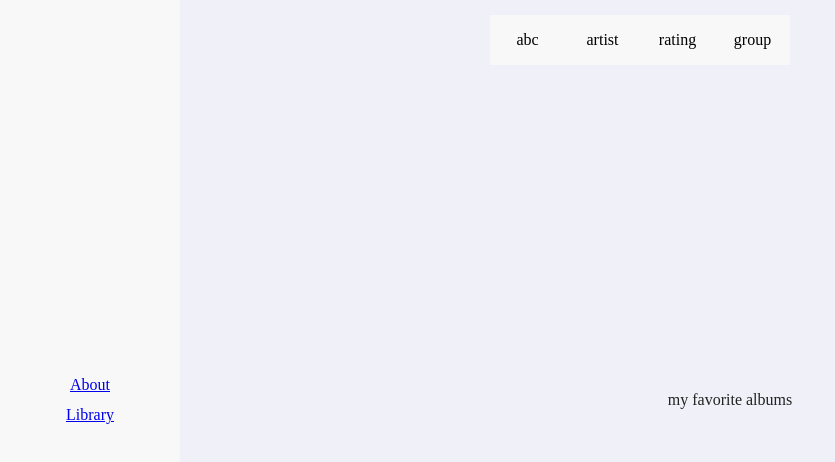
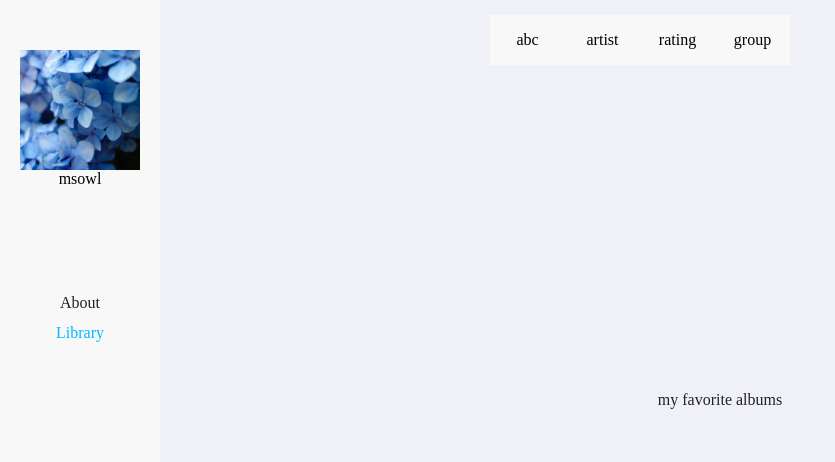
Before and after one commit to ghtea/BlueHeart, a React (Create React App) app: page / in a window 1280 px wide. Shown: the top 462 px of the page, without its empty margins (0-835 px from the left). Built offline with nearby package versions, Linux system fonts and the light colour scheme.

Commit message:
added profile img

```diff
--- a/src/App.js
+++ b/src/App.js
@@ -3,7 +3,7 @@ import { BrowserRouter, Route, Switch } from "react-router-dom";
 
 import Library from "./routes/Library";
 import About from "./routes/About";
-import Nav from "./routes/Nav";
+import Sub from "./routes/Sub";
 
 import {ThemeProvider } from 'styled-components';
 import {dark, light} from "./styles/themes"
@@ -58,7 +58,7 @@ class App extends React.Component {
 
       <BrowserRouter>
 
-        <Route path="/" component={Nav} />
+        <Route path="/" component={Sub} />
 
         <Switch >
         <Route path="/" exact={true} component={Library} />
--- a/src/routes/Library.js
+++ b/src/routes/Library.js
@@ -17,7 +17,7 @@ const DivLibrary = styled(Div)`
 	}
 
 	 @media (min-width: 541px) {
-	  margin-left: 180px; /* width of nav */
+	  margin-left: 160px; /* width of nav */
 
 		width: 100%;
 	  height: 100%;
--- a/src/routes/Nav.js
+++ /dev/null
@@ -1,79 +0,0 @@
-import React from 'react';
-import styled from 'styled-components';
-
-import { NavLink } from 'react-router-dom';
-import {Div} from '../styles/DefaultStyles';
-
-
-
-
-
-const DivNav = styled(Div)`
-  background-color: ${props => props.theme.COLOR_normal};
-  color: ${props => props.theme.color_strong};
-
-
-  position: fixed;
-
-  display: flex;
-
-
-  @media (max-width: 540px) {
-
-  	width: 100%;
-  	height: 50px;
-
-  	flex-direction: row;
-
-	}
-
-	 @media (min-width: 541px) {
-		width: 180px;
-	  height: 100%;
-
-		flex-direction: column;
-
-	 }
-
-`;
-
-
-const DivNavItem = styled(Div)`
-	height: 30px;
-
-  @media (max-width: 480px) {
-
-	}
-
-	 @media (min-width: 481px) {
-	 }
-`;
-
-
-const activeClassName = 'nav-link-active';
-
-const NavLinkMenuItem = styled(NavLink).attrs({ activeClassName })`
-
-	color: ${props => props.theme.color_normal};
-	text-decoration: none;
-
-	&.${activeClassName} {
-		color: ${props => props.theme.color_active};
-	}
-
-`;
-
-
-function Nav () {
-	return (
-
-
-  <DivNav>
-  	<DivNavItem > <NavLink to="/about"> About </NavLink> </DivNavItem>
-		<DivNavItem > <NavLink to="/" exact={true}> Library </NavLink> </DivNavItem>
-	</DivNav>
-
-	)
-}
-
-export default Nav;
--- /dev/null
+++ b/src/routes/Sub.js
@@ -0,0 +1,135 @@
+import React from 'react';
+import styled from 'styled-components';
+
+import { NavLink } from 'react-router-dom';
+import {Div} from '../styles/DefaultStyles';
+
+
+
+
+
+const DivSub = styled(Div)`
+  background-color: ${props => props.theme.COLOR_normal};
+  color: ${props => props.theme.color_strong};
+
+
+  position: fixed;
+
+  display: flex;
+
+
+  @media (max-width: 540px) {
+
+  	width: 100%;
+  	height: 50px;
+
+  	flex-direction: row;
+
+	}
+
+	 @media (min-width: 541px) {
+		width: 160px;
+	  height: 100%;
+
+		flex-direction: column;
+		justify-content: flex-start;
+
+	 }
+
+`;
+
+const DivProfile = styled(Div)`
+
+  @media (max-width: 540px) {
+
+	}
+
+ @media (min-width: 541px) {
+	width: 120px;
+	display: flex;
+	flex-direction: column;
+
+	margin-top: 50px;
+	margin-bottom:100px;
+
+ }
+`;
+
+const DivProfileImg = styled(Div)`
+
+	@media (max-width: 540px) {
+		width: 40px;
+		height: 40px;
+	}
+
+	@media (min-width: 541px) {
+		width: 120px;
+		height: 120px;
+	}
+`;
+
+const DivProfileName = styled(Div)`
+
+  @media (max-width: 540px) {
+  	display: none;
+	}
+
+ @media (min-width: 541px) {
+
+ }
+`;
+
+
+
+
+const DivNavItem = styled(Div)`
+	height: 30px;
+
+  @media (max-width: 540px) {
+
+	}
+
+	 @media (min-width: 541px) {
+	 }
+`;
+
+
+const activeClassName = 'nav-link-active';
+
+const NavLinkNavItem = styled(NavLink).attrs({ activeClassName })`
+
+	color: ${props => props.theme.color_normal};
+	text-decoration: none;
+
+
+	&.${activeClassName} {
+		color: ${props => props.theme.color_active};
+	}
+
+`;
+
+
+function Sub () {
+	return (
+
+
+  <DivSub>
+
+  	<DivProfile>
+	  	<DivProfileImg>
+	  		<img src={require('../images/profile.jpeg')} width="100%" height="100%" />
+	  	</DivProfileImg>
+
+	  	<DivProfileName> msowl
+	  	</DivProfileName>
+  	</DivProfile>
+
+  	<DivNavItem > <NavLinkNavItem to="/about"> About </NavLinkNavItem> </DivNavItem>
+		<DivNavItem > <NavLinkNavItem to="/" exact={true}> Library </NavLinkNavItem> </DivNavItem>
+
+	</DivSub>
+
+	)
+}
+
+export default Sub;
--- a/src/styles/DefaultStyles.js
+++ b/src/styles/DefaultStyles.js
@@ -6,7 +6,10 @@ import styled, {createGlobalStyle} from 'styled-components';
     background-color: ${props => props.theme.COLOR_bg};
     color: ${props => props.theme.color_normal};
 
+
     width: 100%;
+    min-width: 300px !important;
+
     height: 100%;
 
     margin: 0;
```
Also changed, not shown: src/images/profile.jpeg (added).
